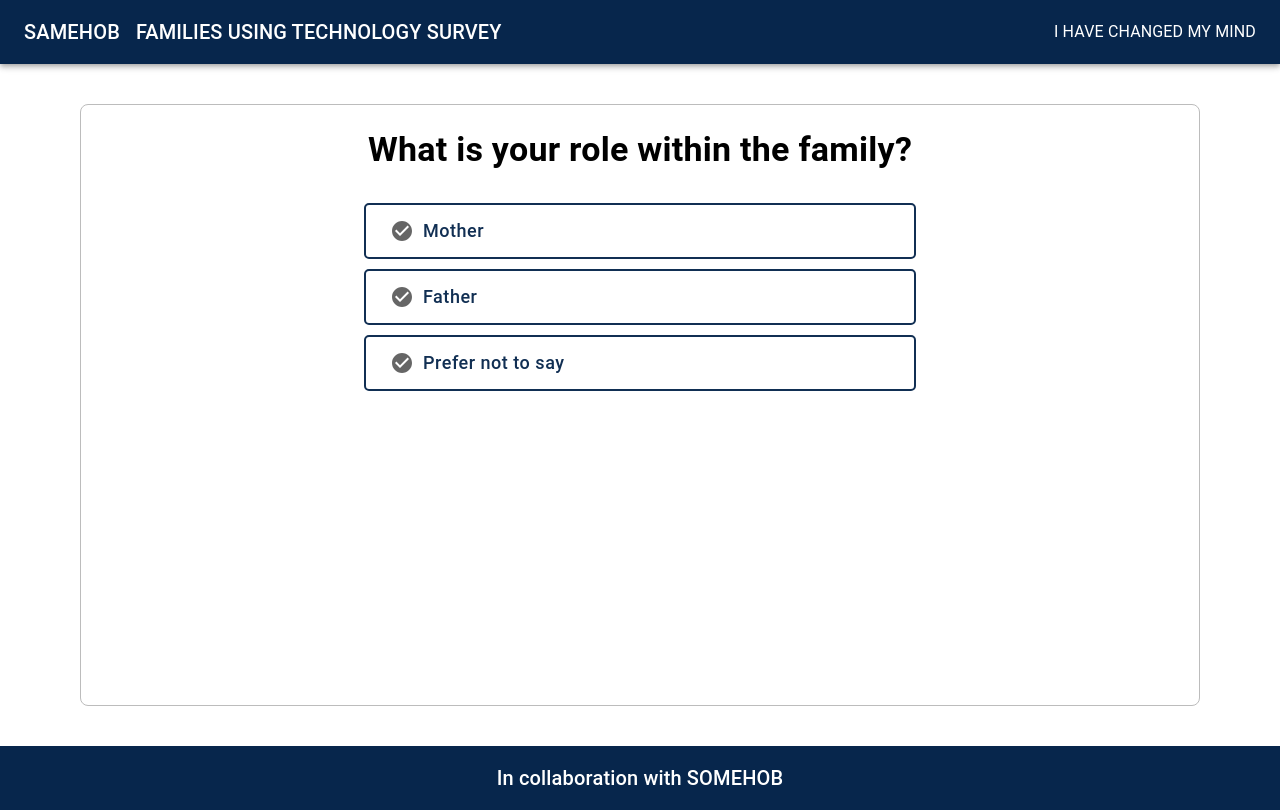
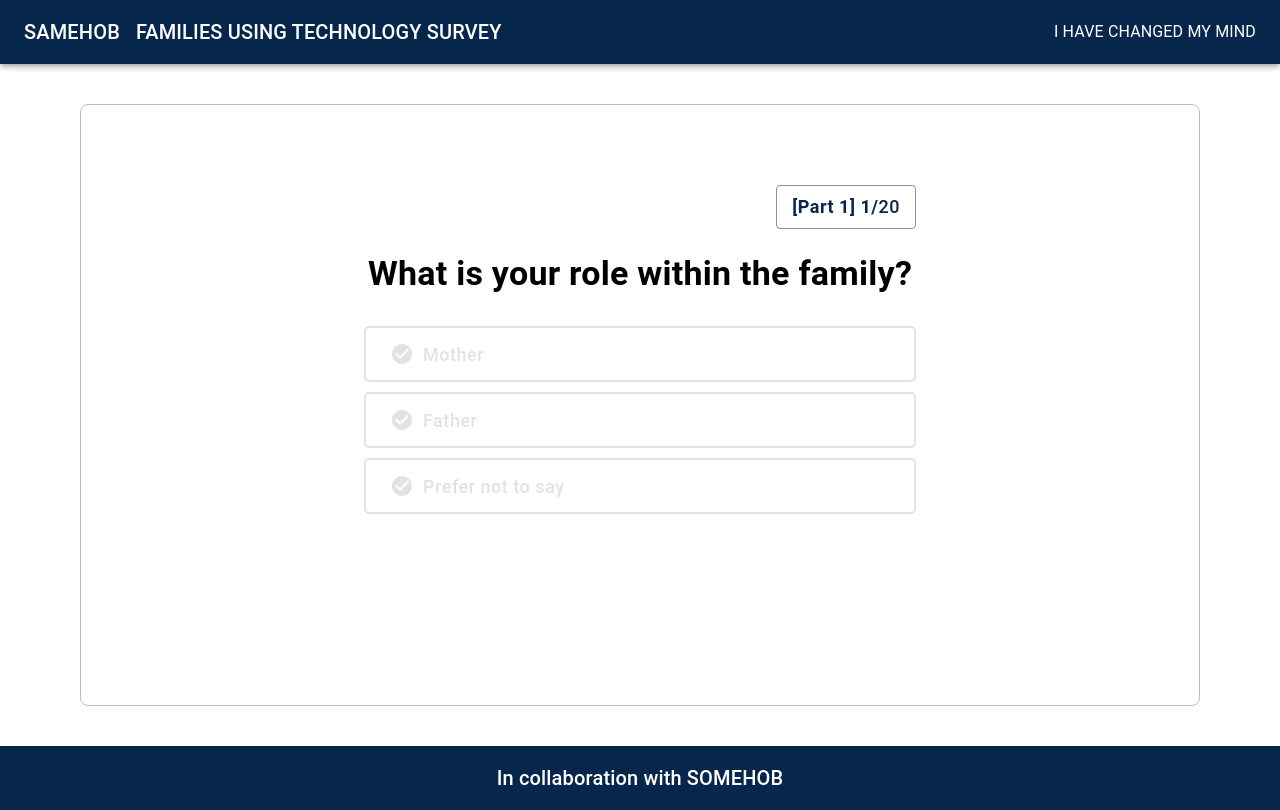
Before and after one commit to TinaYounge/Survey-website, a React (Create React App) app: page /page2 in a window 1280 px wide. Built offline with nearby package versions, Linux system fonts and the light colour scheme.

Commit message:
fpage 2 finished

```diff
--- a/src/Components/Intro.js
+++ b/src/Components/Intro.js
@@ -47,7 +47,7 @@ function Intro() {
         <Typography variant="h6">
           Why are we asking you to take part?
         </Typography>
-        <Typography mt={1}>
+        <Typography mt={1} variant="inherit">
           Lorem Ipsum is simply dummy text of the printing and typesetting
           industry. Lorem Ipsum has been the industry's standard dummy text ever
           since the 1500s, when an unknown printer took a galley of type and
@@ -62,7 +62,7 @@ function Intro() {
         <Typography variant="h6" mt={3}>
           What would I need to do?{" "}
         </Typography>
-        <Typography mt={1}>
+        <Typography mt={1} variant="inherit">
           Lorem Ipsum is simply dummy text of the printing and typesetting
           industry. Lorem Ipsum has been the industry's standard dummy text ever
           since the 1500s, when an unknown printer took a galley of type and
@@ -73,7 +73,7 @@ function Intro() {
           more recently with desktop publishing software like Aldus PageMaker
           including versions of Lorem Ipsum.
         </Typography>
-        <Typography mt={1}>
+        <Typography mt={1} variant="inherit">
           Lorem Ipsum is simply dummy text of the printing and typesetting
           industry. Lorem Ipsum has been the industry's standard dummy text ever
           since the 1500s, when an unknown printer took a galley of type and
@@ -84,7 +84,7 @@ function Intro() {
           more recently with desktop publishing software like Aldus PageMaker
           including versions of Lorem Ipsum.
         </Typography>
-        <Typography mt={1}>
+        <Typography mt={1} variant="inherit">
           Lorem Ipsum is simply dummy text of the printing and typesetting
           industry. Lorem Ipsum has been the industry's standard dummy text ever
           since the 1500s, when an unknown printer took a galley of type and
@@ -93,7 +93,7 @@ function Intro() {
         <Typography variant="h6" mt={3}>
           How will we use the information{" "}
         </Typography>
-        <Typography mt={1}>
+        <Typography mt={1} variant="inherit">
           Lorem Ipsum is simply dummy text of the printing and typesetting
           industry. Lorem Ipsum has been the industry's standard dummy text ever
           since the 1500s, when an unknown printer took a galley of type and
@@ -106,7 +106,7 @@ function Intro() {
         <Typography variant="h6" mt={3}>
           What if I change my mind?{" "}
         </Typography>
-        <Typography mt={1}>
+        <Typography mt={1} variant="inherit">
           Lorem Ipsum is the single greatest threat. We are not - we are not
           keeping up with other websites. Lorem Ipsum best not make any more
           threats to your website. It will be met with fire and fury like the
@@ -114,14 +114,14 @@ function Intro() {
           An ‘extremely credible source’ has called my office and told me that
           Barack Obama’s placeholder text is a fraud.
         </Typography>
-        <Typography mt={1}>
+        <Typography mt={1} variant="inherit">
           Neque porro quisquam est qui dolorem ipsum quia dolor sit amet,
           consectetur, adipisci veliw
         </Typography>
         <Typography variant="h6" mt={3}>
           How can I find out the result of research?{" "}
         </Typography>
-        <Typography mt={1}>
+        <Typography mt={1} variant="inherit">
           A handcrafted, small-batch, artisinal pour-over version of the classic
           lorem ipsum generator, Hipster Ipsum will give your mocks that blue
           collar touch.
@@ -129,7 +129,7 @@ function Intro() {
         <Typography variant="h6" mt={3}>
           Who do I contact to ask question, or If I want to complaint?{" "}
         </Typography>
-        <Typography mt={1}>
+        <Typography mt={1} variant="inherit">
           A handcrafted, small-batch, artisinal pour-over version of the classic
           lorem ipsum generator, Hipster Ipsum will give your mocks that blue
           collar touch{" "}
--- a/src/Components/RolePosition.js
+++ b/src/Components/RolePosition.js
@@ -4,26 +4,53 @@ import { Box } from "@mui/system";
 import CheckCircleIcon from '@mui/icons-material/CheckCircle';
 import CheckCircleOutlineIcon from '@mui/icons-material/CheckCircleOutline';
 import Checkbox from '@mui/material/Checkbox';
+import { makeStyles } from '@mui/styles';
 
+const useStyles = makeStyles({
+  buttonPage2: {
+    justifyContent: "flex-start",
+    border: "2px solid #e0e3e5",
+    borderRadius: "5px",
+    color: "#e0e3e5",
+    marginBottom: 10,
+    '&:hover': {
+      color: '#04244c',
+      border: "2px solid #04244c",
+
+  },
+  '&:active': {
+    color: '#04244c',
+    border: "2px solid #04244c",
+
+},
+  },
+  checkBox:{
+    color:"#e0e3e5", '&:hover': {
+      color: '#04244c',
+
+  },
+  '&:active': {
+    color: '#04244c',
+
+},
+  }
+});
 
 //test with macs
 export default function RolePosition() {
+  const classes = useStyles();
+
   return (
     <Box>
       <Button
+      className={classes.buttonPage2}
         fullWidth={true}
         variant="outlined"
-        style={{
-          justifyContent: "flex-start",
-          border: "2px solid #112f53",
-          borderRadius: "5px",
-          color: "#112f53",
-          marginBottom: 10,
-        }}
+
       >
 
         <Checkbox
-          color="primary"
+              className={classes.checkBox}
           icon={<CheckCircleIcon />}
           checkedIcon={<CheckCircleOutlineIcon />}
         />
@@ -32,18 +59,13 @@ export default function RolePosition() {
       <Button
         fullWidth={true}
         variant="outlined"
-        style={{
-          justifyContent: "flex-start",
-          border: "2px solid #112f53",
-          borderRadius: "5px",
-          color: "#112f53",
-          marginBottom: 10,
-        }}
+        className={classes.buttonPage2}
+
       >
         {" "}
         <Checkbox
-          color="primary"
-          icon={<CheckCircleIcon />}
+              className={classes.checkBox}
+              icon={<CheckCircleIcon />}
           checkedIcon={<CheckCircleOutlineIcon />}
         />
         Father
@@ -51,17 +73,12 @@ export default function RolePosition() {
       <Button
         fullWidth={true}
         variant="outlined"
-        style={{
-          justifyContent: "flex-start",
-          border: "2px solid #112f53",
-          borderRadius: "5px",
-          color: "#112f53",
-          marginBottom: 10,
-        }}
+        className={classes.buttonPage2}
+
       >
         <Checkbox
-          color="primary"
-          icon={<CheckCircleIcon />}
+              className={classes.checkBox}
+              icon={<CheckCircleIcon />}
           checkedIcon={<CheckCircleOutlineIcon />}
         />
         Prefer not to say
--- a/src/Pages/Page2.js
+++ b/src/Pages/Page2.js
@@ -1,4 +1,4 @@
-import { Box, Container, Typography } from "@mui/material";
+import { Box, Container, Typography, Button,Stack } from "@mui/material";
 import React from "react";
 import Pagenumber from "../Components/Pagenumber";
 import RolePosition from "../Components/RolePosition";
@@ -15,7 +15,13 @@ function Page2() {
         minHeight: "75vh",
       }}
     >
+
       <Container maxWidth="sm">
+      <Stack direction="row" justifyContent="end" mt ={10} >
+
+<Button  variant="outlined"   style=
+{{ alignContent:"flex-end"}}> <span style={{fontWeight:"bold"}}>[Part 1] 1/</span>20</Button>
+</Stack>
         <Typography
           variant="h4"
           align="center"
```
